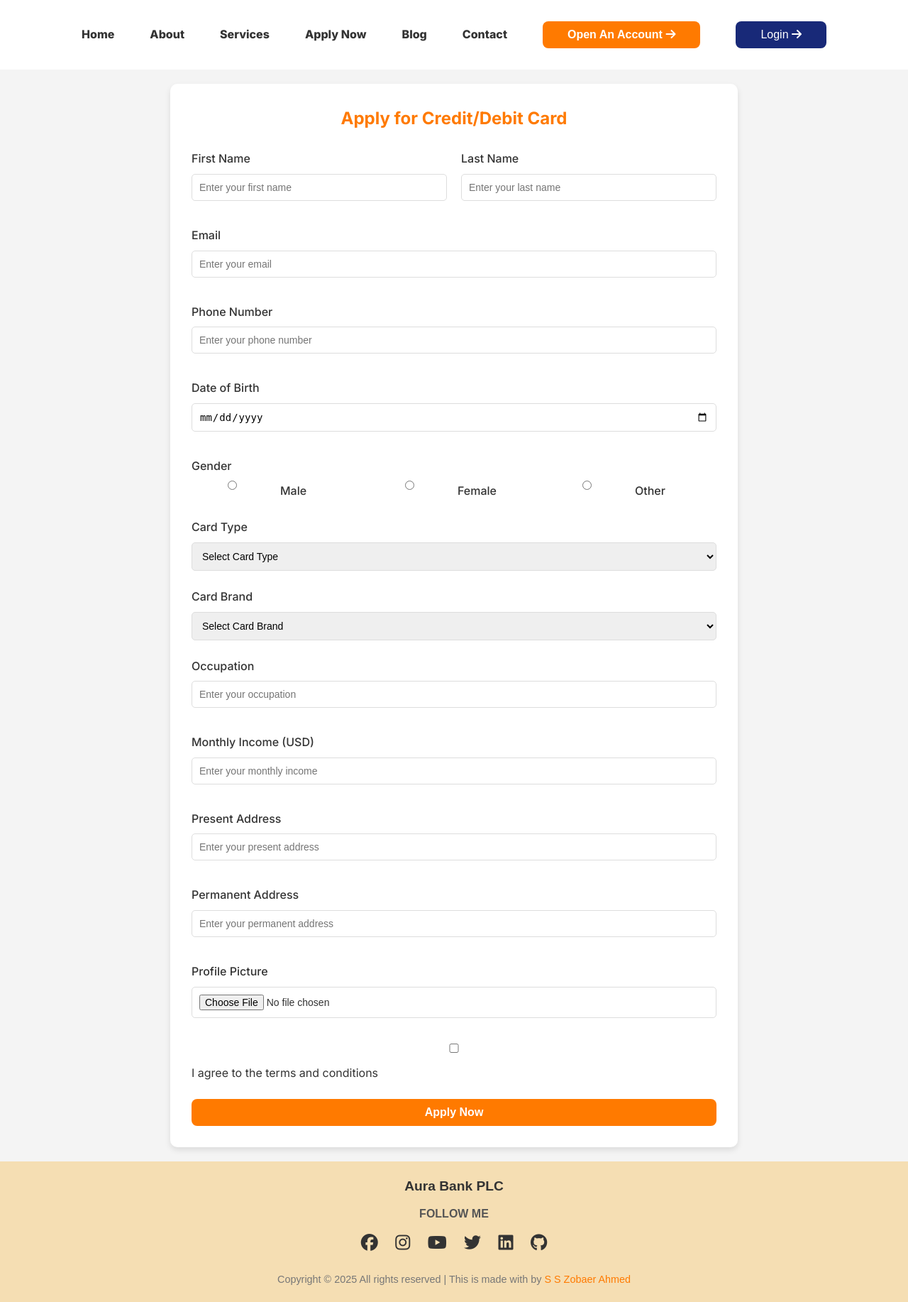
After one commit to sszobaer/Banking_System-MVC_Based_Full_Stack_Web_Application, a PHP site: page /cardApply.html in a window 1280 px wide. The commit adds this page. Shown: the whole page at 71% size. Run offline with PHP 8.4, Linux system fonts and the light colour scheme.

Commit message:
Commit for showing the pulled element

```diff
--- /dev/null
+++ b/cardApply.html
@@ -0,0 +1,191 @@
+<!DOCTYPE html>
+<html lang="en">
+    <head>
+        <meta charset="UTF-8">
+        <meta name="viewport" content="width=device-width, initial-scale=1.0">
+        <title>Registration</title>
+        <link rel="stylesheet" href="css/style.css">
+        <link rel="stylesheet" href="css/_global.css">
+        <link rel="stylesheet" href="css/_variable.css">
+        <link rel="stylesheet"
+            href="https://cdnjs.cloudflare.com/ajax/libs/font-awesome/6.7.2/css/all.min.css"
+            integrity="sha512-Evv84Mr4kqVGRNSgIGL/F/aIDqQb7xQ2vcrdIwxfjThSH8CSR7PBEakCr51Ck+w+/U6swU2Im1vVX0SVk9ABhg=="
+            crossorigin="anonymous" referrerpolicy="no-referrer" />
+        <link rel="preconnect" href="https://fonts.googleapis.com">
+        <link rel="preconnect" href="https://fonts.gstatic.com" crossorigin>
+        <link
+            href="https://fonts.googleapis.com/css2?family=Inter:ital,opsz,wght@0,14..32,100..900;1,14..32,100..900&display=swap"
+            rel="stylesheet">
+    </head>
+    <body>
+        <!------------------- Header Start------------------------------->
+        <div class="contrainer">
+            <header class="header">
+                <nav>
+                    <ul>
+                        <li><a href="index.html">Home</a></li>
+                        <li><a href="about.html">About</a></li>
+                        <li><a href="services.html">Services</a></li>
+                        <li><a href="apply.html">Apply Now</a></li>
+                        <li><a href="blog.html">Blog</a></li>
+                        <li><a href="contact.html">Contact</a></li>
+                        <li>
+                            <a href="registration.html">
+                                <button class="btn">
+                                    Open An Account
+                                    <i class="fa-solid fa-arrow-right"></i>
+                                </button>
+                            </a>
+                        </li>
+                        <li>
+                            <a href="login.html" id="login-btn">
+                                <button class="btn2">
+                                    Login
+                                    <i class="fa-solid fa-arrow-right"></i>
+                                </button>
+                            </a>
+                        </li>
+                    </ul>
+                </nav>
+            </header>
+        </div>
+        <!------------------- Header End --------------------------------->
+        <!--------------------Sign Up Start-------------------------------->
+        <section class="reg" id="reg">
+            <div class="regContainer">
+                <h1>Apply for Credit/Debit Card</h1>
+<form id="cardApplicationForm" method="post" action="php/apply_card.php" enctype="multipart/form-data">
+    <div class="form-group name-group">
+        <div class="name-field">
+            <label for="firstName">First Name</label>
+            <input type="text" id="firstName" name="firstName" placeholder="Enter your first name">
+            <div id="firstNameError" class="error-message"></div>
+        </div>
+        <div class="name-field">
+            <label for="lastName">Last Name</label>
+            <input type="text" id="lastName" name="lastName" placeholder="Enter your last name">
+            <div id="lastNameError" class="error-message"></div>
+        </div>
+    </div>
+
+    <div class="form-group">
+        <label for="email">Email</label>
+        <input type="text" id="email" name="email" placeholder="Enter your email">
+        <div id="emailError" class="error-message"></div>
+    </div>
+
+    <div class="form-group">
+        <label for="phone">Phone Number</label>
+        <input type="text" id="phone" name="phone" placeholder="Enter your phone number">
+        <div id="phoneError" class="error-message"></div>
+    </div>
+
+    <div class="form-group">
+        <label for="dob">Date of Birth</label>
+        <input type="date" id="dob" name="dob">
+        <div id="dobError" class="error-message"></div>
+    </div>
+
+    <div class="form-group">
+        <label>Gender</label>
+        <div class="gender-group">
+            <input type="radio" id="male" name="gender" value="male"><label for="male">Male</label>
+            <input type="radio" id="female" name="gender" value="female"><label for="female">Female</label>
+            <input type="radio" id="other" name="gender" value="other"><label for="other">Other</label>
+        </div>
+        <div id="genderError" class="error-message"></div>
+    </div>
+
+    <div class="form-group">
+        <label for="cardType">Card Type</label>
+        <select id="cardType" name="cardType">
+            <option value="">Select Card Type</option>
+            <option value="debit">Debit Card</option>
+            <option value="credit">Credit Card</option>
+            <option value="prepaid">Prepaid Card</option>
+        </select>
+        <div id="cardTypeError" class="error-message"></div>
+    </div>
+
+    <div class="form-group">
+        <label for="cardBrand">Card Brand</label>
+        <select id="cardBrand" name="cardBrand">
+            <option value="">Select Card Brand</option>
+            <option value="visa">VISA</option>
+            <option value="mastercard">MasterCard</option>
+            <option value="amex">American Express</option>
+            <option value="rupay">Rupay</option>
+        </select>
+        <div id="cardBrandError" class="error-message"></div>
+    </div>
+
+    <div class="form-group">
+        <label for="occupation">Occupation</label>
+        <input type="text" id="occupation" name="occupation" placeholder="Enter your occupation">
+        <div id="occupationError" class="error-message"></div>
+    </div>
+
+    <div class="form-group">
+        <label for="monthlyIncome">Monthly Income (USD)</label>
+        <input type="number" id="monthlyIncome" name="monthlyIncome" placeholder="Enter your monthly income">
+        <div id="monthlyIncomeError" class="error-message"></div>
+    </div>
+
+    <div class="form-group">
+        <label for="presentAddress">Present Address</label>
+        <input type="text" id="presentAddress" name="presentAddress" placeholder="Enter your present address">
+        <div id="presentAddressError" class="error-message"></div>
+    </div>
+
+    <div class="form-group">
+        <label for="permanentAddress">Permanent Address</label>
+        <input type="text" id="permanentAddress" name="permanentAddress" placeholder="Enter your permanent address">
+        <div id="permanentAddressError" class="error-message"></div>
+    </div>
+
+    <div class="form-group">
+        <label for="profile-photo">Profile Picture</label>
+        <input type="file" id="profile-photo" name="profile-photo">
+        <div id="profilePhotoError" class="error-message"></div>
+    </div>
+
+    <div class="form-group">
+        <input type="checkbox" id="terms" name="terms"> I agree to the <a href="#">terms and conditions</a>
+        <div id="termsError" class="error-message"></div>
+    </div>
+
+    <button class="btn" id="applyBtn" name="applyBtn">Apply Now</button>
+</form>
+
+                </form>
+            </div>
+        </section>
+        <!--------------------Sign Up End---------------------------------->
+        <!---------------------Footer Start---------------------------------------->
+        <section class="footer" id="footer">
+            <footer class="footer-area">
+                <div class="container">
+                    <div class="mainText">Aura Bank PLC</div>
+                        <div class="social">
+                            <h5 class="text-follow">FOLLOW ME</h5>
+                            <a href="https://www.facebook.com/zobaer.ahmed.121" class="facebook"><i class="fab fa-facebook"></i></a>
+                            <a href="https://www.instagram.com/sheikh_shah_zobaer/" class="instagram"><i class="fab fa-instagram"></i></a>
+                            <a href="https://www.youtube.com/@CodeCraftZobaer" class="youtube"><i class="fab fa-youtube"></i></a>
+                            <a href="https://x.com/sszobaer"><i class="fab fa-twitter" class="twitter"></i></a>
+                            <a href="https://www.linkedin.com/in/s-s-zobaer-ahmed-209bab296/" class="linkedin"><i class="fab fa-linkedin"></i></a>
+                            <a href="https://github.com/sszobaer"><i class="fab fa-github" class="github"></i></a>
+                        </div>
+                        <div class="copyrights">
+                            <p class="para">
+                                Copyright &copy; 2025 All rights reserved | This is made with by
+                                <a href="#"><span class="footer-name">S S Zobaer Ahmed</span></a>
+                            </p>
+                        </div>
+                </div>
+            </footer>
+        </section>
+        <!---------------------Footer End------------------------------------------->
+        <script src="js/registrationValidation.js"></script>
+        <script src="js/index.js"></script>
+    </body>
+</html>
--- a/css/_global.css
+++ b/css/_global.css
@@ -315,3 +315,83 @@ input:focus, select:focus {
     cursor: pointer;
     font-size: 18px;
 }
+.form-group-terms{
+    display: flex;
+}
+/*------------------Footer Area-----------------------------*/
+.footer-area {
+    background-color: wheat;
+    padding: 20px 0;
+    text-align: center;
+    font-family: sans-serif;
+}
+
+.footer-area .container {
+    max-width: 960px;
+    margin: 0 auto;
+}
+
+.footer-area .mainText {
+    font-size: 1.2rem;
+    font-weight: bold;
+    margin-bottom: 10px;
+}
+
+.footer-area .social {
+    margin-bottom: 20px;
+}
+
+.footer-area .social h5 {
+    font-size: 1rem;
+    margin-bottom: 10px;
+    color: #555;
+}
+
+.footer-area .social a {
+    display: inline-block;
+    margin: 0 10px;
+    font-size: 1.5rem;
+    color: #333;
+    transition: color 0.3s ease;
+}
+
+.footer-area .social .facebook:hover {
+    color: #007bff;
+}
+.footer-area .social .instagram:hover {
+    color:  #e1306c;
+}
+.footer-area .social .youtube:hover {
+    color:  red;
+}
+.footer-area .social .twitter:hover {
+    color: rgb(0, 102, 255);
+}
+.footer-area .social .linkedin:hover {
+    color:  #0077b5;
+}
+.footer-area .social .github:hover {
+    color: black;
+}
+
+.footer-area .copyrights {
+    font-size: 0.9rem;
+    color: #777; /* Example copyright text color */
+}
+
+.footer-area .copyrights .para {
+    margin: 0;
+}
+
+.footer-area .copyrights a {
+    color: #007bff;
+    text-decoration: none;
+    transition: color 0.3s ease;
+}
+
+.footer-area .copyrights a:hover {
+    color: #0056b3;
+}
+.footer-name{
+    color: var(--color-primary);
+}
--- a/css/style.css
+++ b/css/style.css
@@ -443,7 +443,7 @@ h1 {
     background: #f9f9f9;
     border-radius: 12px;
     padding: 20px;
-    margin:0 20px 20px 20px;
+    margin:0 20px 40px 20px;
     box-shadow: 0 4px 12px rgba(0, 0, 0, 0.8);
     width: 175%;
 }
--- a/js/changePassword.js
+++ b/js/changePassword.js
@@ -1,3 +1,4 @@
+//Zobaer
 let currentPasswordValidation = () => {
   const password = document.getElementById("currentPassword").value.trim();
   const errorDiv = document.getElementById("currentPasswordError");
```
Also changed, not shown: adminDashboard.html (+0 -50 lines), index.html (+22 -4 lines), registration.html (+11 -0 lines).
